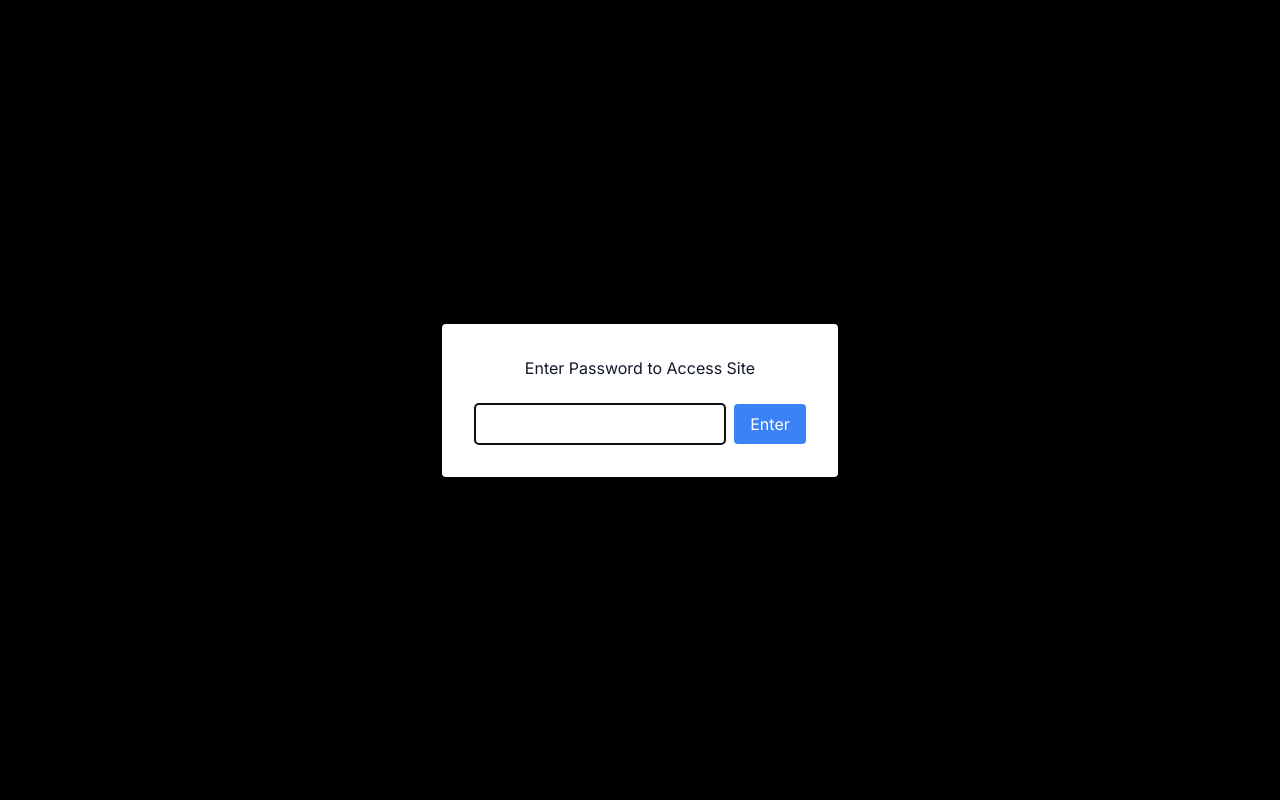
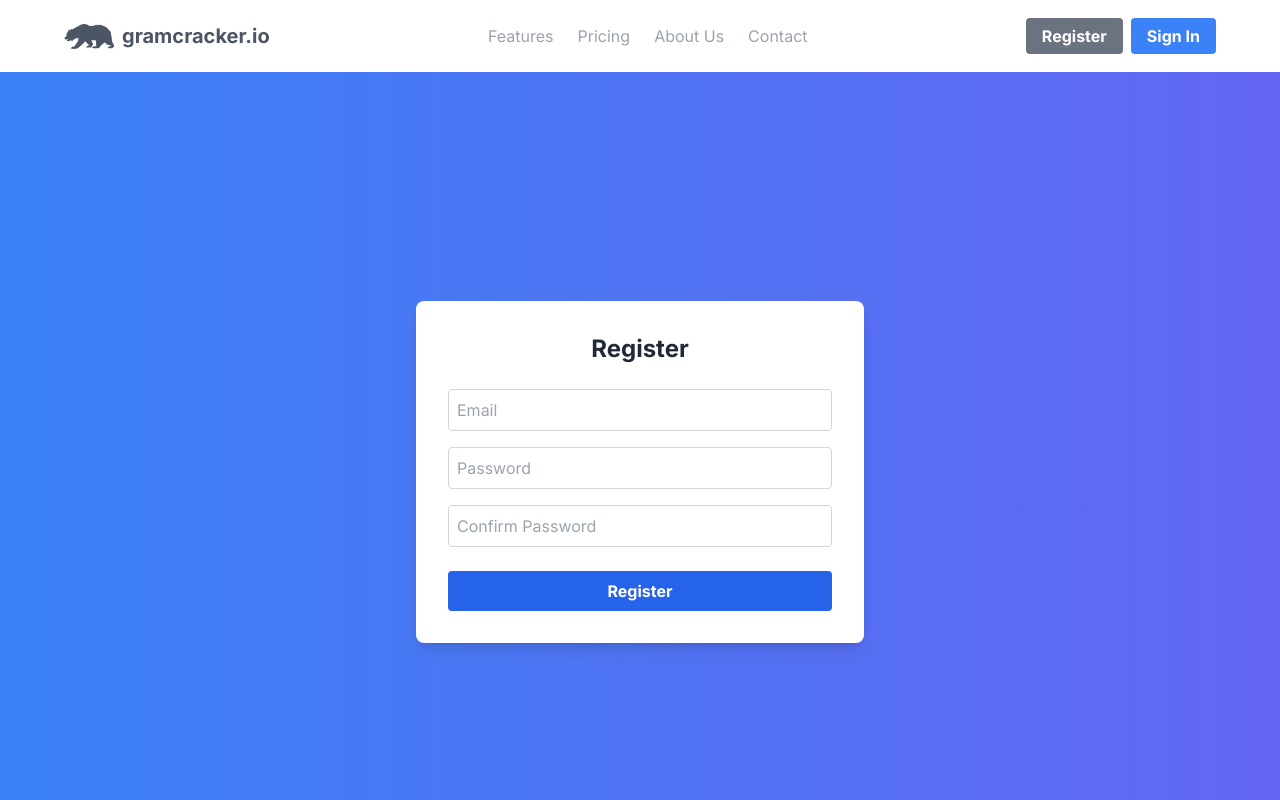
Before and after one commit to wbaxterh/gram-cracker, a Next.js app: page /register in a window 1280 px wide. Shown: the top 800 px of the page. Built offline with nearby package versions, Linux system fonts and the light colour scheme.

Commit message:
adding auth flow

```diff
--- a/app/layout.tsx
+++ b/app/layout.tsx
@@ -5,6 +5,8 @@ import { useState, useEffect } from "react";
 import "./globals.css";
 import Header from "@/components/header";
 import Footer from "@/components/footer";
+import { AuthProvider } from "../context/AuthContext";
+
 const inter = Inter({ subsets: ["latin"] });
 
 // export const metadata: Metadata = {
@@ -17,39 +19,40 @@ export default function RootLayout({
 }: Readonly<{
 	children: React.ReactNode;
 }>) {
-	const [password, setPassword] = useState("");
-	const [accessGranted, setAccessGranted] = useState(false);
+	// const [password, setPassword] = useState("");
+	// const [accessGranted, setAccessGranted] = useState(false);
 
-	const correctPassword = "Wakezeach2024!"; // This should be securely managed
+	// const correctPassword = "Wakezeach2024!"; // This should be securely managed
 
-	// Check local storage to see if access has already been granted
-	useEffect(() => {
-		const access = localStorage.getItem("accessGranted");
-		if (access) {
-			setAccessGranted(true);
-		}
-	}, []);
+	// // Check local storage to see if access has already been granted
+	// useEffect(() => {
+	// 	const access = localStorage.getItem("accessGranted");
+	// 	if (access) {
+	// 		setAccessGranted(true);
+	// 	}
+	// }, []);
 
-	const handlePasswordChange = (event: React.ChangeEvent<HTMLInputElement>) => {
-		setPassword(event.target.value);
-	};
+	// const handlePasswordChange = (event: React.ChangeEvent<HTMLInputElement>) => {
+	// 	setPassword(event.target.value);
+	// };
 
-	const verifyPassword = () => {
-		if (password === correctPassword) {
-			setAccessGranted(true);
-			localStorage.setItem("accessGranted", "true"); // Store access in local storage
-		} else {
-			alert("Wrong password"); // Consider using a less intrusive method for user feedback
-		}
-	};
+	// const verifyPassword = () => {
+	// 	if (password === correctPassword) {
+	// 		setAccessGranted(true);
+	// 		localStorage.setItem("accessGranted", "true"); // Store access in local storage
+	// 	} else {
+	// 		alert("Wrong password"); // Consider using a less intrusive method for user feedback
+	// 	}
+	// };
 
 	return (
+		<AuthProvider>
 			<html lang='en'>
 				<body className={inter.className}>
 					<Header />
 					<main className='flex-grow'>
 						{children}
-					{!accessGranted && (
+						{/* {!accessGranted && (
 							<div className='fixed inset-0 bg-black bg-opacity-05 flex items-center justify-center z-50'>
 								<div className='bg-white p-8 rounded shadow-lg text-center'>
 									<h2 className='mb-2 text-gray-900'>
@@ -70,10 +73,11 @@ export default function RootLayout({
 									</button>
 								</div>
 							</div>
-					)}
+						)} */}
 					</main>
 					<Footer />
 				</body>
 			</html>
+		</AuthProvider>
 	);
 }
--- /dev/null
+++ b/app/profile/page.tsx
@@ -0,0 +1,23 @@
+// src/pages/profile.tsx
+"use client";
+import React from "react";
+import useRequireAuth from "../../hooks/useRequireAuth";
+import { useAuth } from "../../context/AuthContext";
+
+const profile: React.FC = () => {
+	const token = useRequireAuth(); // This will redirect if no token
+	const { email, logout } = useAuth();
+
+	if (!token) return null; // This is just for safety, it should never render this
+
+	return (
+		<div className='flex flex-col items-center justify-top p-4 min-h-screen bg-gradient-to-r from-blue-500 to-indigo-500'>
+			<div className='p-8 bg-white rounded-lg shadow-lg text-gray-800 w-full'>
+				<h1>Welcome, {email}</h1>
+				<button onClick={logout}>Logout</button>
+			</div>
+		</div>
+	);
+};
+
+export default profile;
--- a/app/register/page.tsx
+++ b/app/register/page.tsx
@@ -1,12 +1,15 @@
 "use client";
 import React, { useState } from "react";
 import { registerUser } from "../../utils/api";
-import { Credentials } from "../../types/auth";
+import { RegisterCreds } from "../../types/auth";
 
-const Register = () => {
-	const [details, setDetails] = useState<Credentials>({
+const Register: React.FC = () => {
+	const [error, setError] = useState("");
+
+	const [details, setDetails] = useState<RegisterCreds>({
 		email: "",
 		password: "",
+		confirmPassword: "",
 	});
 
 	const handleChange = (e: React.ChangeEvent<HTMLInputElement>) => {
@@ -16,32 +19,72 @@ const Register = () => {
 
 	const handleSubmit = async (event: React.FormEvent) => {
 		event.preventDefault();
+		if (details.password !== details.confirmPassword) {
+			setError("Passwords do not match.");
+			// Optionally set an error state here to show an error message
+			return;
+		}
 		const response = await registerUser(details);
 		if (response._id) {
 			console.log("Registered successfully:", response);
 			// Handle successful registration
 		} else {
-			console.error("Failed to register");
+			setError("Failed to register: " + response.msg);
+			console.error("Failed to register, ", response);
 		}
 	};
 
 	return (
-		<form onSubmit={handleSubmit} className='register-form'>
+		<form
+			onSubmit={handleSubmit}
+			className='flex flex-col items-center justify-center min-h-screen bg-gradient-to-r from-blue-500 to-indigo-500'
+		>
+			<div className='p-8 bg-white rounded-lg shadow-lg max-w-md w-full'>
+				<h2 className='text-2xl text-gray-800 font-bold text-center mb-6'>
+					Register
+				</h2>
+				{error && (
+					<p className='bg-red-500 text-s bold text-white px-2 py-1 rounded m-2'>
+						{error}
+					</p>
+				)}
+				<div className='mb-4'>
 					<input
 						type='email'
 						name='email'
 						value={details.email}
 						onChange={handleChange}
 						placeholder='Email'
+						className='w-full p-2 border border-gray-300 text-gray-800 rounded focus:outline-none focus:border-indigo-500'
 					/>
+				</div>
+				<div className='mb-4'>
 					<input
 						type='password'
 						name='password'
 						value={details.password}
 						onChange={handleChange}
 						placeholder='Password'
+						className='w-full p-2 border border-gray-300 text-gray-800 rounded focus:outline-none focus:border-indigo-500'
 					/>
-			<button type='submit'>Register</button>
+				</div>
+				<div className='mb-6'>
+					<input
+						type='password'
+						name='confirmPassword'
+						value={details.confirmPassword}
+						onChange={handleChange}
+						placeholder='Confirm Password'
+						className='w-full p-2 border border-gray-300 text-gray-800 rounded focus:outline-none focus:border-indigo-500'
+					/>
+				</div>
+				<button
+					type='submit'
+					className='w-full bg-blue-600 hover:bg-blue-700 text-white font-bold py-2 px-4 rounded focus:outline-none focus:shadow-outline'
+				>
+					Register
+				</button>
+			</div>
 		</form>
 	);
 };
--- a/app/sign-in/page.tsx
+++ b/app/sign-in/page.tsx
@@ -2,12 +2,14 @@
 import React, { useState } from "react";
 import { loginUser } from "../../utils/api";
 import { Credentials } from "../../types/auth";
+import { useAuth } from "../../context/AuthContext";
 
 const SignIn: React.FC = () => {
 	const [credentials, setCredentials] = useState<Credentials>({
 		email: "",
 		password: "",
 	});
+	const { login } = useAuth(); // Destructure login function from context
 
 	const handleChange = (e: React.ChangeEvent<HTMLInputElement>) => {
 		const { name, value } = e.target;
@@ -20,6 +22,7 @@ const SignIn: React.FC = () => {
 		console.log("respose from login ", response);
 		if (response.token) {
 			console.log("Logged in successfully:", response.token);
+			login(response.token, credentials.email); // Use the login function from AuthContext
 			// Handle successful login, e.g., storing the token, redirecting the user
 		} else {
 			console.error("Failed to log in");
@@ -32,7 +35,9 @@ const SignIn: React.FC = () => {
 			className='flex flex-col items-center justify-center min-h-screen bg-gradient-to-r from-blue-500 to-indigo-500'
 		>
 			<div className='p-8 bg-white rounded-lg shadow-lg max-w-md w-full'>
-				<h2 className='text-2xl font-bold text-center mb-6'>Sign In</h2>
+				<h2 className='text-2xl text-gray-800 font-bold text-center mb-6'>
+					Sign In
+				</h2>
 				<div className='mb-4'>
 					<input
 						type='email'
@@ -40,7 +45,7 @@ const SignIn: React.FC = () => {
 						value={credentials.email}
 						onChange={handleChange}
 						placeholder='Email'
-						className='w-full p-2 border border-gray-300 text-black rounded focus:outline-none focus:border-indigo-500'
+						className='w-full p-2 border border-gray-300 text-gray-800 rounded focus:outline-none focus:border-indigo-500'
 					/>
 				</div>
 				<div className='mb-6'>
@@ -50,7 +55,7 @@ const SignIn: React.FC = () => {
 						value={credentials.password}
 						onChange={handleChange}
 						placeholder='Password'
-						className='w-full p-2 border border-gray-300 text-black rounded focus:outline-none focus:border-indigo-500'
+						className='w-full p-2 border border-gray-300 text-gray-800 rounded focus:outline-none focus:border-indigo-500'
 					/>
 				</div>
 				<button
--- a/components/header.tsx
+++ b/components/header.tsx
@@ -12,7 +12,6 @@ const Header = () => {
 	// Apply sticky positioning dynamically
 	useEffect(() => {
 		const handleScroll = () => {
-			console.log("hi from handle scroll ", window.scrollY);
 			const headerEl = headerRef.current;
 			if (headerEl) {
 				// Ensure headerEl is not null before accessing it
@@ -116,7 +115,7 @@ const Header = () => {
 				{/* Call to Action Button - visible only on desktop */}
 				<div className='hidden md:flex'>
 					<Link href='/register'>
-						<span className='bg-gray-500 hover:bg-blue-600 text-white font-bold py-2 px-4 rounded cursor-pointer'>
+						<span className='bg-gray-500 hover:bg-blue-600 text-white font-bold py-2 px-4 rounded cursor-pointer mr-2'>
 							Register
 						</span>
 					</Link>
--- /dev/null
+++ b/context/AuthContext.tsx
@@ -0,0 +1,69 @@
+// src/context/AuthContext.tsx
+"use client";
+import React, {
+	createContext,
+	useContext,
+	useState,
+	useEffect,
+	ReactNode,
+} from "react";
+import { useRouter } from "next/navigation"; // using new next navigation
+
+interface AuthData {
+	token: string | null;
+	email: string | null;
+}
+
+interface AuthContextType extends AuthData {
+	login: (token: string, email: string) => void;
+	logout: () => void;
+}
+
+const AuthContext = createContext<AuthContextType | undefined>(undefined);
+
+export const useAuth = () => {
+	const context = useContext(AuthContext);
+	if (context === undefined) {
+		throw new Error("useAuth must be used within an AuthProvider");
+	}
+	return context;
+};
+
+interface AuthProviderProps {
+	children: ReactNode;
+}
+
+export const AuthProvider: React.FC<AuthProviderProps> = ({ children }) => {
+	const [authData, setAuthData] = useState<AuthData>({
+		token: null,
+		email: null,
+	});
+	const router = useRouter();
+
+	useEffect(() => {
+		const token = localStorage.getItem("token");
+		const email = localStorage.getItem("email");
+		if (token && email) {
+			setAuthData({ token, email });
+		}
+	}, []);
+
+	const login = (token: string, email: string) => {
+		localStorage.setItem("token", token);
+		localStorage.setItem("email", email);
+		setAuthData({ token, email });
+		router.push("/profile"); // redirect to profile page
+	};
+
+	const logout = () => {
+		localStorage.removeItem("token");
+		localStorage.removeItem("email");
+		setAuthData({ token: null, email: null });
+	};
+
+	return (
+		<AuthContext.Provider value={{ ...authData, login, logout }}>
+			{children}
+		</AuthContext.Provider>
+	);
+};
--- /dev/null
+++ b/hooks/useRequireAuth.tsx
@@ -0,0 +1,20 @@
+// src/hooks/useRequireAuth.ts
+"use client";
+import { useEffect } from "react";
+import { useRouter } from "next/navigation";
+import { useAuth } from "../context/AuthContext";
+
+const useRequireAuth = (redirectUrl = "/sign-in") => {
+	const { token } = useAuth();
+	const router = useRouter();
+
+	useEffect(() => {
+		if (!token) {
+			router.push(redirectUrl);
+		}
+	}, [token, router, redirectUrl]);
+
+	return token;
+};
+
+export default useRequireAuth;
```
Lines whose indentation alone changed are shown as unchanged.
